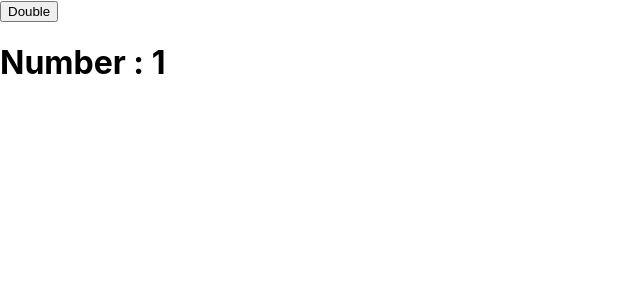
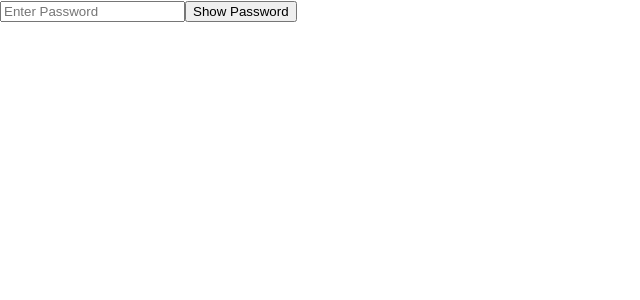
Before and after one commit to Aarti-Waghmare-React-Course/web_development1, a React (Create React App) app in the folder react-beginner-projects/: page / in a window 1280 px wide. Shown: the top 300 px of the page, without its empty margins (0-640 px from the left). Built offline with nearby package versions, Linux system fonts and the light colour scheme.

Commit message:
Password show or hide added

```diff
--- a/react-beginner-projects/src/App.js
+++ b/react-beginner-projects/src/App.js
@@ -6,6 +6,7 @@ import ButtonDisable_03 from './components/01_usestate/ButtonDisable_03';
 import ChangeColor_04 from './components/01_usestate/ChangeColor_04';
 import TextMirror_05 from './components/01_usestate/TextMirror_05';
 import DoubleNumber_06 from './components/01_usestate/DoubleNumber_06';
+import PasswordToggle_07 from './components/01_usestate/PasswordToggle_07';
 
 function App() {
   return (
@@ -15,7 +16,8 @@ function App() {
     {/* <ButtonDisable_03/> */}
     {/* <ChangeColor_04/> */}
     {/* <TextMirror_05/> */}
-    <DoubleNumber_06/>
+    {/* <DoubleNumber_06/> */}
+    <PasswordToggle_07/>
     </>
   );
 }
--- /dev/null
+++ b/react-beginner-projects/src/components/01_usestate/PasswordToggle_07.jsx
@@ -0,0 +1,19 @@
+// Show Password Toggle
+// useState, input type toggle
+
+import React, { useState } from 'react';
+
+const PasswordToggle_07 = () => {
+  const [show, setShow] = useState(false);
+
+  return (
+    <div>
+      <input type={show ? "text" : "password"} placeholder="Enter Password" />
+      <button onClick={() => setShow(!show)}>
+        {show ? "Hide" : "Show"} Password
+      </button>
+    </div>
+  );
+};
+
+export default PasswordToggle_07;
```
Also changed, not shown: react-beginner-projects/src/components/01_usestate/CharacterCounter_08.jsx (added, +21 -0 lines).
